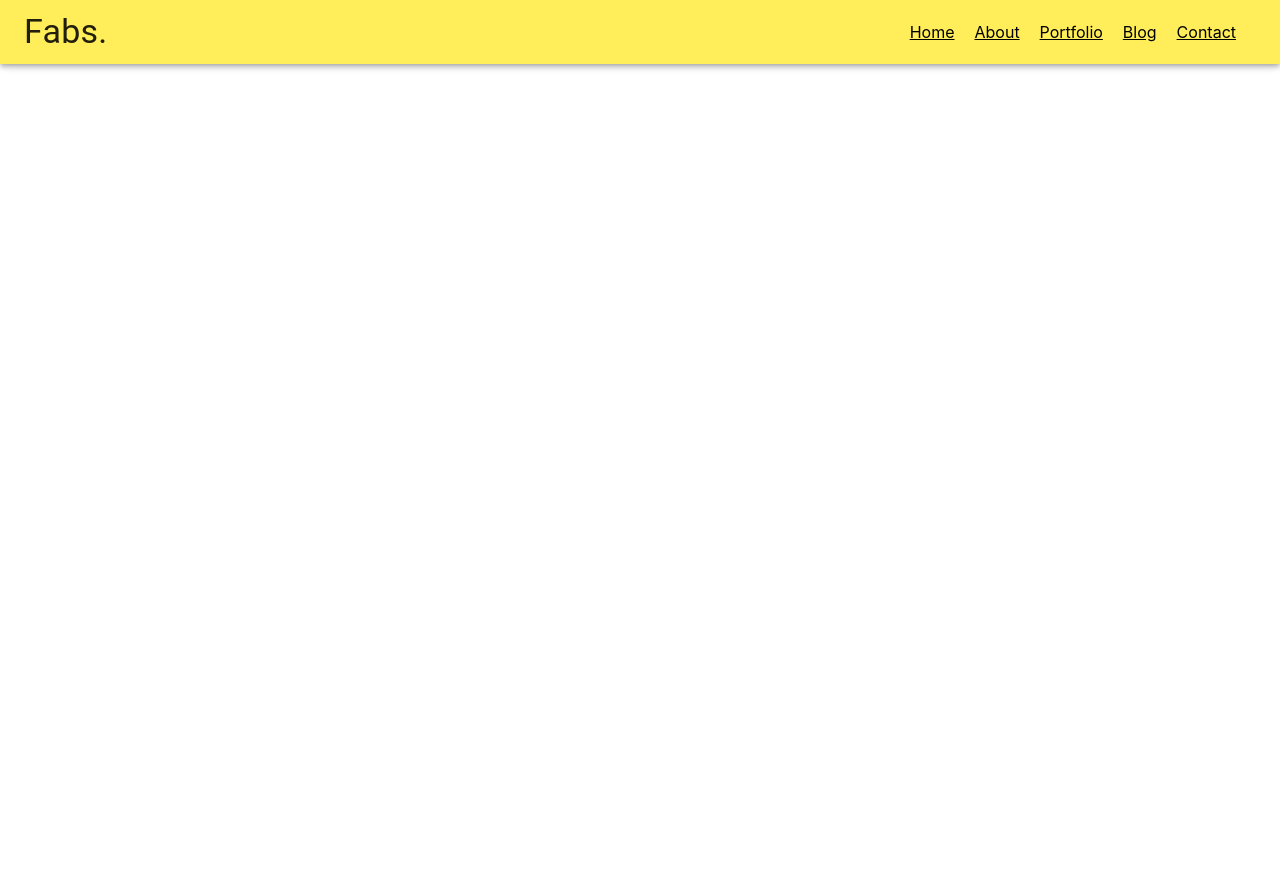
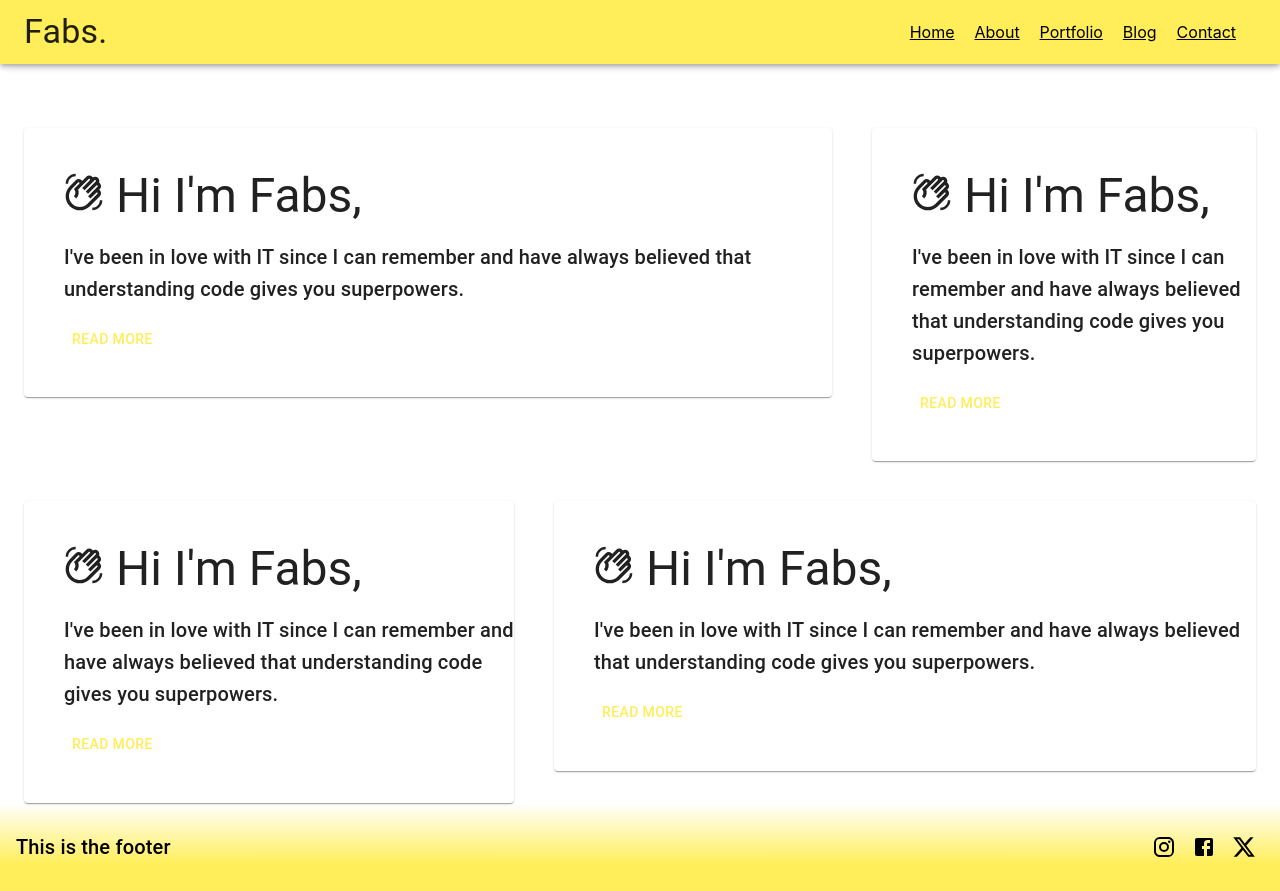
Before and after one commit to Sventrip86/portfolio2024, a React (Create React App) app: page / in a window 1280 px wide. Before the commit the page ends 800 px from the top, so only its background shows below. Built offline with nearby package versions, Linux system fonts and the light colour scheme.

Commit message:
updated the layout to use the Grid system + created Footer comp + fixed some css flexbox layout

```diff
--- a/package.json
+++ b/package.json
@@ -11,7 +11,9 @@
     "@testing-library/jest-dom": "^5.17.0",
     "@testing-library/react": "^13.4.0",
     "@testing-library/user-event": "^13.5.0",
+    "bootstrap": "^5.3.3",
     "react": "^18.3.1",
+    "react-bootstrap": "^2.10.2",
     "react-dom": "^18.3.1",
     "react-router-dom": "^6.23.1",
     "react-scripts": "5.0.1",
--- a/src/App.css
+++ b/src/App.css
@@ -1,38 +1,13 @@
-.App {
-  text-align: center;
+
+/* App.css */
+html, body, #root {
+  height: 100%;
+  margin: 0;
+  padding: 0;
 }
 
-.App-logo {
-  height: 40vmin;
-  pointer-events: none;
+
+
+main {
+  margin-top: 64px; /* Adjust this value if your AppBar height is different */
 }
-
-@media (prefers-reduced-motion: no-preference) {
-  .App-logo {
-    animation: App-logo-spin infinite 20s linear;
-  }
-}
-
-.App-header {
-  background-color: #282c34;
-  min-height: 100vh;
-  display: flex;
-  flex-direction: column;
-  align-items: center;
-  justify-content: center;
-  font-size: calc(10px + 2vmin);
-  color: white;
-}
-
-.App-link {
-  color: #61dafb;
-}
-
-@keyframes App-logo-spin {
-  from {
-    transform: rotate(0deg);
-  }
-  to {
-    transform: rotate(360deg);
-  }
-}
--- a/src/App.js
+++ b/src/App.js
@@ -1,15 +1,17 @@
-import './App.css';
-import Nav from './components/Nav';
-import { createTheme, ThemeProvider } from '@mui/material/styles';
-import {  yellow } from '@mui/material/colors';
-import { Outlet, Route, Routes, Link } from 'react-router-dom';
-import About from './components/About';
-import Home from './components/Home';
+import "./App.css";
+import Nav from "./components/Nav";
+import { createTheme, ThemeProvider } from "@mui/material/styles";
+import { yellow } from "@mui/material/colors";
+import { Outlet, Route, Routes, Link } from "react-router-dom";
+import About from "./components/About";
+import Home from "./components/Home";
+import { Box } from "@mui/material";
+import Footer from "./components/Footer";
 
 const theme = createTheme({
   palette: {
     primary: {
-      main: '#FFEE59',
+      main: "#FFEE59",
     },
     secondary: yellow,
   },
@@ -18,17 +20,31 @@ const theme = createTheme({
 const App = () => {
   return (
     <>
-     <ThemeProvider theme={theme}>
-<Nav/>
-<Routes>
-
-<Route path='/' element={<Outlet/>} />
-  <Route index element={<Home/>} />
-  <Route path='about' element={<About/>} />
-
-</Routes>
-
-</ThemeProvider>
+      <ThemeProvider theme={theme}>
+        <Box
+          sx={{
+            display: "flex",
+            flexDirection: "column",
+            minHeight: "100vh",
+          }}
+        >
+          <Nav />
+          <Box
+            component="main"
+            sx={{
+              flexGrow: 1,
+              paddingTop: "64px", // Adjust this value if your AppBar height is different
+            }}
+          >
+            <Routes>
+              <Route path="/" element={<Outlet />} />
+              <Route index element={<Home />} />
+              <Route path="about" element={<About />} />
+            </Routes>
+          </Box>
+          <Footer/>
+        </Box>
+      </ThemeProvider>
     </>
   );
 };
--- /dev/null
+++ b/src/components/Footer.js
@@ -0,0 +1,44 @@
+import { Box, Typography, Grid, IconButton } from '@mui/material'
+import React from 'react'
+import InstagramIcon from '@mui/icons-material/Instagram';
+import FacebookIcon from '@mui/icons-material/Facebook';
+import XIcon from '@mui/icons-material/X';
+
+const Footer = () => {
+  return (
+    <Box
+    component="footer"
+    sx={{
+        background: 'linear-gradient(180deg, rgba(0,0,0,0) 0%, rgba(255,238,89,1) 70%)',
+      py: 3,
+      px: 2,
+      mt: 'auto'
+    }}
+  >
+    <Grid container spacing={2} justifyContent="space-between" alignItems="center">
+      <Grid item xs={12} sm={4}>
+        <Typography variant="h6">
+          This is the footer
+        </Typography>
+      </Grid>
+      <Grid item xs={12} sm={4}>
+        <Box textAlign={{ xs: 'center', sm: 'right' }}>
+
+          <IconButton color="inherit" aria-label="Instagram">
+            <InstagramIcon />
+          </IconButton>
+          <IconButton color="inherit" aria-label="Facebook">
+            <FacebookIcon />
+          </IconButton>
+          <IconButton color="inherit" aria-label="Twitter">
+            <XIcon />
+          </IconButton>
+        </Box>
+      </Grid>
+    </Grid>
+  </Box>
+
+  )
+}
+
+export default Footer
--- a/src/components/Home.js
+++ b/src/components/Home.js
@@ -1,10 +1,34 @@
 import React from 'react'
-import { Grid } from '@mui/material'
+
+
 import Intro from './Intro'
+import { Container,  Box, Grid } from '@mui/material'
+
+
+
 
 const Home = () => {
   return (
-<div><h1>ciao</h1></div>
+    <Container maxWidth='xl'>
+      <Grid container spacing={5}>
+  <Grid item lg={8}>
+  <Intro/>  </Grid>
+  <Grid item lg={4}>
+  <Intro/>
+  </Grid>
+  <Grid item lg={5}>
+  <Intro/>
+  </Grid>
+  <Grid item lg={7}>
+  <Intro/>
+  </Grid>
+</Grid>
+
+
+
+
+    </Container>
+
   )
 }
 
--- a/src/components/Intro.js
+++ b/src/components/Intro.js
@@ -1,80 +1,51 @@
-import React, { useState } from 'react'
-import Paper from '@mui/material/Paper';
-import Typography from '@mui/material/Typography';
-import Grid from '@mui/material/Grid';
-import Link from '@mui/material/Link';
-import Box from '@mui/material/Box';
-import Avatar from '@mui/material/Avatar';
+import React, { useState } from "react";
+import Paper from "@mui/material/Paper";
+import Typography from "@mui/material/Typography";
+import Grid from "@mui/material/Grid";
+import Link from "@mui/material/Link";
+import Box from "@mui/material/Box";
+import Avatar from "@mui/material/Avatar";
 
-import me from '../assets/me.png'
+import me from "../assets/me.png";
 
-
-import Button  from '@mui/material/Button';
-import WavingHandOutlinedIcon from '@mui/icons-material/WavingHandOutlined';
+import Button from "@mui/material/Button";
+import WavingHandOutlinedIcon from "@mui/icons-material/WavingHandOutlined";
 
 const Intro = () => {
-
-  const [moreInfo, setMoreInfo] = useState(false)
+  const [moreInfo, setMoreInfo] = useState(false);
 
   return (
+    <Paper>
 
-    <Paper
-    sx={{
-      position: 'relative',
-      backgroundColor: 'grey.100',
-      color: '#fff',
-      mb: 4,
-      backgroundSize: 'cover',
-      backgroundRepeat: 'no-repeat',
-      backgroundPosition: 'center',
-    paddingTop: '0px',
-    marginTop: '100px',
-    marginLeft: '30px',
-    marginRight: '30px',
-  borderRadius: '10px' }}
-  >
 
           <Box
             sx={{
-        position: 'absolute',
-        top: 0,
-        bottom: 0,
-        right: 0,
-        left: 0,
-        backgroundColor: 'rgba(0,0,0,.3)',
-        borderRadius: '10px'
-      }}
-    />
-
-    <Grid container>
-
-      <Grid item md={10}>
-
-        <Box
-          sx={{
-            position: 'relative',
               p: { xs: 3, md: 5 },
               pr: { md: 0 },
             }}
           >
-
-          <Typography component="h1" variant="h3" color="inherit" gutterBottom>
-
-          <WavingHandOutlinedIcon sx={{fontSize:'40px'}}/> Hi I'm Fabs,
+            <Typography
+              component="h1"
+              variant="h3"
+              color="inherit"
+              gutterBottom
+            >
+              <WavingHandOutlinedIcon sx={{ fontSize: "40px" }} /> Hi I'm Fabs,
             </Typography>
             <Typography variant="h6" color="inherit" paragraph>
-I've been in love with IT since I can remember and have always believed that understanding code gives you superpowers.
-{moreInfo && ` Currently, I'm focused on web development using React. When I am not at the PC, I am probably listening to music, reading, or writing about it, and if the sun is shining, I prefer to move with my inline skates. I am based in Cagliari. Want to work with me or hire me?`}
+              I've been in love with IT since I can remember and have always
+              believed that understanding code gives you superpowers.
+              {moreInfo &&
+                ` Currently, I'm focused on web development using React. When I am not at the PC, I am probably listening to music, reading, or writing about it, and if the sun is shining, I prefer to move with my inline skates. I am based in Cagliari. Want to work with me or hire me?`}
             </Typography>
             <Button onClick={() => setMoreInfo(!moreInfo)}>
-  {moreInfo ? 'Show less' : 'Read more'}
+              {moreInfo ? "Show less" : "Read more"}
             </Button>
+          </Box>
 
-        </Box>
-      </Grid>
-    </Grid>
+
     </Paper>
-  )
-}
+  );
+};
 
-export default Intro
+export default Intro;
--- a/src/components/Nav.js
+++ b/src/components/Nav.js
@@ -13,6 +13,7 @@ import Typography from '@mui/material/Typography';
 import MenuIcon from '@mui/icons-material/Menu';
 import './Nav.css'
 import { Link } from 'react-router-dom';
+import { Container } from 'react-bootstrap';
 
 
 const Nav = () => {
@@ -35,6 +36,7 @@ const Nav = () => {
       };
 
       const drawer = (
+        <Container>
         <Box onClick={handleDrawerToggle} sx={{ textAlign: 'center' }}>
           <Typography variant="h6" sx={{ my: 2 }}>
             Fabs.
@@ -50,6 +52,7 @@ const Nav = () => {
             ))}
           </List>
         </Box>
+        </Container>
       );
 
 
```
Also changed, not shown: src/components/Nav.css (line endings or trailing spaces), 1 other file (tests, documents, lock files or other folders). Lines whose indentation alone changed are shown as unchanged.
